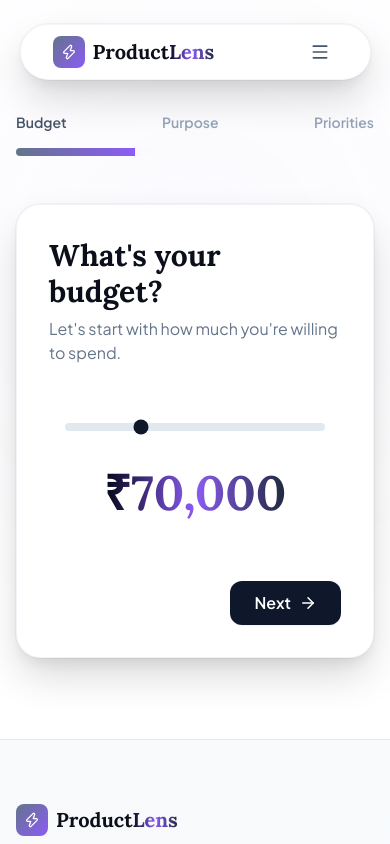
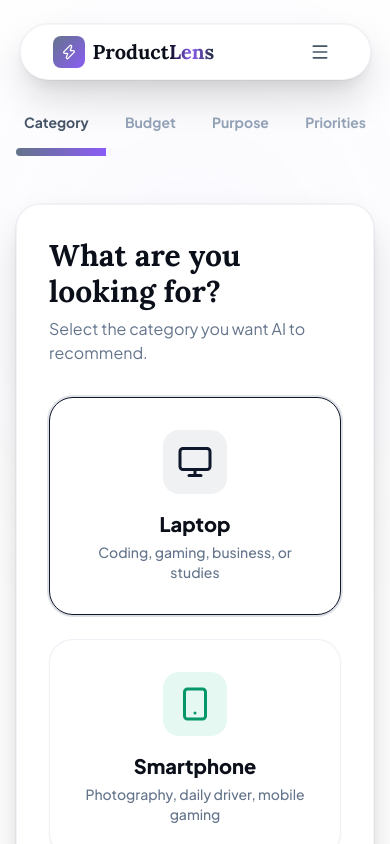
Before and after one commit to vivekdandotiya/Design, a React (Vite) app in the folder client/: page /recommend in a window 390 px wide. Shown: the top 844 px of the page. Built offline with nearby package versions, Linux system fonts and the light colour scheme.

Commit message:
feat: implement category selection step (laptops vs phones) in recommendation wizard with dynamic budgets and purposes

```diff
--- a/client/src/pages/RecommendPage.tsx
+++ b/client/src/pages/RecommendPage.tsx
@@ -1,7 +1,7 @@
 import React, { useState } from 'react';
 import { motion, AnimatePresence } from 'framer-motion';
 
-import { Sparkles, ArrowRight, ArrowLeft, Briefcase, Gamepad2, Video, GraduationCap, Monitor, Target } from 'lucide-react';
+import { Sparkles, ArrowRight, ArrowLeft, Briefcase, Gamepad2, Video, GraduationCap, Monitor, Target, Smartphone } from 'lucide-react';
 import api from '../lib/api';
 import ProductCard from '../components/ProductCard';
 import ScoreGauge from '../components/ScoreGauge';
@@ -9,7 +9,7 @@ import Badge from '../components/Badge';
 import type { RecommendationRequest, RecommendationResult } from '../types';
 import { cn } from '../lib/utils';
 
-const purposes = [
+const laptopPurposes = [
   { id: 'development', label: 'Development', icon: Monitor, desc: 'Coding, VMs, Docker' },
   { id: 'gaming', label: 'Gaming', icon: Gamepad2, desc: 'High FPS, AAA titles' },
   { id: 'creation', label: 'Content Creation', icon: Video, desc: 'Video editing, 3D' },
@@ -18,11 +18,21 @@ const purposes = [
   { id: 'general', label: 'General Use', icon: Target, desc: 'Media, web browsing' }
 ];
 
+const phonePurposes = [
+  { id: 'photography', label: 'Photography', icon: Video, desc: 'Clear photos, 4K videos' },
+  { id: 'gaming', label: 'Mobile Gaming', icon: Gamepad2, desc: 'High FPS, heavy games' },
+  { id: 'creation', label: 'Content Creation', icon: Sparkles, desc: 'Social media, vlogging' },
+  { id: 'business', label: 'Business', icon: Briefcase, desc: 'Work apps, calls, emails' },
+  { id: 'student', label: 'Student / Daily', icon: GraduationCap, desc: 'Chatting, notes, browsing' },
+  { id: 'general', label: 'General Use', icon: Target, desc: 'Calls, streaming, browsing' }
+];
+
 export const RecommendPage: React.FC = () => {
   const [step, setStep] = useState(1);
   const [loading, setLoading] = useState(false);
   const [result, setResult] = useState<RecommendationResult | null>(null);
   const [formData, setFormData] = useState<RecommendationRequest>({
+    category: 'laptop',
     budget: 70000,
     purpose: '',
     gaming: 50,
@@ -38,7 +48,7 @@ export const RecommendPage: React.FC = () => {
     try {
       const res = await api.post('/recommend', formData);
       setResult(res.data.data);
-      setStep(4); // Results step
+      setStep(5); // Results step
     } catch (error) {
       console.error('Recommendation failed', error);
     } finally {
@@ -46,17 +56,73 @@ export const RecommendPage: React.FC = () => {
     }
   };
 
+  const isPhone = formData.category === 'phone';
+  const minBudget = isPhone ? 10000 : 20000;
+  const maxBudget = isPhone ? 150000 : 250000;
+  const budgetStep = isPhone ? 2000 : 5000;
+
+  const renderStepCategory = () => (
+    <motion.div initial={{ opacity: 0, x: 20 }} animate={{ opacity: 1, x: 0 }} exit={{ opacity: 0, x: -20 }}>
+      <h2 className="text-3xl font-display font-bold mb-2 text-surface-900 dark:text-white">What are you looking for?</h2>
+      <p className="text-surface-500 mb-8">Select the category you want AI to recommend.</p>
+
+      <div className="grid grid-cols-1 sm:grid-cols-2 gap-6 mb-8 max-w-2xl mx-auto">
+        <button
+          onClick={() => {
+            setFormData({ ...formData, category: 'laptop', budget: 70000, purpose: '' });
+            handleNext();
+          }}
+          className={cn(
+            "p-8 rounded-3xl border text-center transition-all duration-300 hover:-translate-y-1 shadow-sm hover:shadow-lg flex flex-col items-center justify-center gap-4 bg-white dark:bg-surface-900/40",
+            formData.category === 'laptop'
+              ? 'border-primary-900 dark:border-primary-400 bg-white dark:bg-surface-900 ring-2 ring-primary-500/20'
+              : 'border-surface-200/60 dark:border-surface-800 hover:border-primary-300'
+          )}
+        >
+          <div className="w-16 h-16 rounded-2xl bg-primary-500/10 flex items-center justify-center text-primary-900 dark:text-primary-400">
+            <Monitor size={36} />
+          </div>
+          <div>
+            <h3 className="font-extrabold text-xl mb-1 text-surface-900 dark:text-white">Laptop</h3>
+            <p className="text-sm text-surface-500 font-medium">Coding, gaming, business, or studies</p>
+          </div>
+        </button>
+
+        <button
+          onClick={() => {
+            setFormData({ ...formData, category: 'phone', budget: 45000, purpose: '' });
+            handleNext();
+          }}
+          className={cn(
+            "p-8 rounded-3xl border text-center transition-all duration-300 hover:-translate-y-1 shadow-sm hover:shadow-lg flex flex-col items-center justify-center gap-4 bg-white dark:bg-surface-900/40",
+            formData.category === 'phone'
+              ? 'border-primary-900 dark:border-primary-400 bg-white dark:bg-surface-900 ring-2 ring-primary-500/20'
+              : 'border-surface-200/60 dark:border-surface-800 hover:border-primary-300'
+          )}
+        >
+          <div className="w-16 h-16 rounded-2xl bg-emerald-500/10 flex items-center justify-center text-emerald-600 dark:text-emerald-450">
+            <Smartphone size={36} />
+          </div>
+          <div>
+            <h3 className="font-extrabold text-xl mb-1 text-surface-900 dark:text-white">Smartphone</h3>
+            <p className="text-sm text-surface-500 font-medium">Photography, daily driver, mobile gaming</p>
+          </div>
+        </button>
+      </div>
+    </motion.div>
+  );
+
   const renderStep1 = () => (
     <motion.div initial={{ opacity: 0, x: 20 }} animate={{ opacity: 1, x: 0 }} exit={{ opacity: 0, x: -20 }}>
-      <h2 className="text-3xl font-display font-bold mb-2">What's your budget?</h2>
+      <h2 className="text-3xl font-display font-bold mb-2 text-surface-900 dark:text-white">What's your budget?</h2>
       <p className="text-surface-500 mb-12">Let's start with how much you're willing to spend.</p>
 
       <div className="mb-16 px-4">
         <input
           type="range"
-          min="20000"
-          max="200000"
-          step="5000"
+          min={minBudget}
+          max={maxBudget}
+          step={budgetStep}
           value={formData.budget}
           onChange={(e) => setFormData({...formData, budget: parseInt(e.target.value)})}
           className="w-full h-2 bg-surface-200 dark:bg-surface-800 rounded-lg appearance-none cursor-pointer accent-primary-900 dark:accent-primary-400"
@@ -68,19 +134,22 @@ export const RecommendPage: React.FC = () => {
         </div>
       </div>
 
-      <div className="flex justify-end">
+      <div className="flex justify-between">
+        <button onClick={handlePrev} className="btn-ghost"><ArrowLeft size={18} /> Back</button>
         <button onClick={handleNext} className="btn-primary shadow-sm hover:shadow">Next <ArrowRight size={18} /></button>
       </div>
     </motion.div>
   );
 
-  const renderStep2 = () => (
+  const renderStep2 = () => {
+    const currentPurposes = formData.category === 'phone' ? phonePurposes : laptopPurposes;
+    return (
       <motion.div initial={{ opacity: 0, x: 20 }} animate={{ opacity: 1, x: 0 }} exit={{ opacity: 0, x: -20 }}>
-      <h2 className="text-3xl font-display font-bold mb-2">Primary Purpose</h2>
+        <h2 className="text-3xl font-display font-bold mb-2 text-surface-900 dark:text-white">Primary Purpose</h2>
         <p className="text-surface-500 mb-8">What will you use this product for mostly?</p>
 
         <div className="grid grid-cols-1 sm:grid-cols-2 lg:grid-cols-3 gap-4 mb-8">
-        {purposes.map(p => {
+          {currentPurposes.map(p => {
             const Icon = p.icon;
             const isSelected = formData.purpose === p.id;
             return (
@@ -88,14 +157,14 @@ export const RecommendPage: React.FC = () => {
                 key={p.id}
                 onClick={() => setFormData({...formData, purpose: p.id})}
                 className={cn(
-                "p-6 rounded-2xl border text-left transition-all duration-300 hover:-translate-y-0.5 shadow-sm hover:shadow",
+                  "p-6 rounded-2xl border text-left transition-all duration-300 hover:-translate-y-0.5 shadow-sm hover:shadow bg-white dark:bg-surface-900/40",
                   isSelected
                     ? 'border-primary-900 dark:border-primary-400 bg-white dark:bg-surface-900 ring-2 ring-primary-500/20'
                     : 'border-surface-200/60 dark:border-surface-800 bg-white dark:bg-surface-900/40 hover:border-primary-300'
                 )}
               >
                 <Icon className={`mb-4 ${isSelected ? 'text-primary-900 dark:text-primary-400' : 'text-surface-400'}`} size={32} />
-              <h3 className="font-bold text-lg mb-1">{p.label}</h3>
+                <h3 className="font-bold text-lg mb-1 text-surface-900 dark:text-white">{p.label}</h3>
                 <p className="text-sm text-surface-500">{p.desc}</p>
               </button>
             );
@@ -108,6 +177,7 @@ export const RecommendPage: React.FC = () => {
         </div>
       </motion.div>
     );
+  };
 
   const renderStep3 = () => (
     <motion.div initial={{ opacity: 0, x: 20 }} animate={{ opacity: 1, x: 0 }} exit={{ opacity: 0, x: -20 }}>
@@ -131,7 +201,9 @@ export const RecommendPage: React.FC = () => {
         </div>
         <div>
           <div className="flex justify-between mb-2">
-            <label className="font-medium text-surface-700 dark:text-surface-300">Gaming Capability</label>
+            <label className="font-medium text-surface-700 dark:text-surface-300">
+              {formData.category === 'phone' ? 'Camera & Gaming Performance' : 'Gaming Capability'}
+            </label>
             <span className="text-primary-900 dark:text-primary-300 font-bold">{formData.gaming}%</span>
           </div>
           <input type="range" min="0" max="100" value={formData.gaming} onChange={e => setFormData({...formData, gaming: parseInt(e.target.value)})} className="w-full h-2 bg-surface-200 dark:bg-surface-800 rounded-lg appearance-none cursor-pointer accent-primary-900 dark:accent-primary-400" />
@@ -216,18 +288,19 @@ export const RecommendPage: React.FC = () => {
 
   return (
     <div className="section container-narrow py-12 mt-16 min-h-[80vh]">
-      {step < 4 && (
+      {step < 5 && (
         <div className="mb-12">
-          <div className="flex justify-between text-sm font-semibold text-surface-400 mb-4">
-            <span className={step >= 1 ? 'text-primary-600 dark:text-primary-400' : ''}>Budget</span>
-            <span className={step >= 2 ? 'text-primary-600 dark:text-primary-400' : ''}>Purpose</span>
-            <span className={step >= 3 ? 'text-primary-600 dark:text-primary-400' : ''}>Priorities</span>
+          <div className="flex justify-between text-sm font-bold text-surface-400 mb-4 px-2">
+            <span className={step >= 1 ? 'text-primary-600 dark:text-primary-400' : ''}>Category</span>
+            <span className={step >= 2 ? 'text-primary-600 dark:text-primary-400' : ''}>Budget</span>
+            <span className={step >= 3 ? 'text-primary-600 dark:text-primary-400' : ''}>Purpose</span>
+            <span className={step >= 4 ? 'text-primary-600 dark:text-primary-400' : ''}>Priorities</span>
           </div>
           <div className="h-2 bg-surface-250 dark:bg-surface-800 rounded-full overflow-hidden">
             <motion.div
               className="h-full bg-gradient-to-r from-primary-500 to-accent-violet shadow-glow"
-              initial={{ width: '33%' }}
-              animate={{ width: `${(step / 3) * 100}%` }}
+              initial={{ width: '25%' }}
+              animate={{ width: `${(step / 4) * 100}%` }}
               transition={{ duration: 0.3 }}
             />
           </div>
@@ -235,7 +308,7 @@ export const RecommendPage: React.FC = () => {
       )}
 
       <div className="glass rounded-3xl p-8 md:p-12 relative overflow-hidden">
-        {loading && step === 3 && (
+        {loading && step === 4 && (
           <div className="absolute inset-0 bg-white/70 dark:bg-surface-900/70 backdrop-blur-md z-10 flex flex-col items-center justify-center">
             <div className="w-12 h-12 border-3 border-primary-200 border-t-primary-600 rounded-full animate-spin mb-4" />
             <h3 className="text-xl font-bold font-display text-gradient">AI is searching and analyzing options...</h3>
@@ -243,10 +316,11 @@ export const RecommendPage: React.FC = () => {
         )}
 
         <AnimatePresence mode="wait">
-          {step === 1 && <motion.div key="1">{renderStep1()}</motion.div>}
-          {step === 2 && <motion.div key="2">{renderStep2()}</motion.div>}
-          {step === 3 && <motion.div key="3">{renderStep3()}</motion.div>}
-          {step === 4 && <motion.div key="4">{renderResults()}</motion.div>}
+          {step === 1 && <motion.div key="category">{renderStepCategory()}</motion.div>}
+          {step === 2 && <motion.div key="budget">{renderStep1()}</motion.div>}
+          {step === 3 && <motion.div key="purpose">{renderStep2()}</motion.div>}
+          {step === 4 && <motion.div key="priorities">{renderStep3()}</motion.div>}
+          {step === 5 && <motion.div key="results">{renderResults()}</motion.div>}
         </AnimatePresence>
       </div>
     </div>
--- a/client/src/types/index.ts
+++ b/client/src/types/index.ts
@@ -105,6 +105,7 @@ export interface RecommendationRequest {
   gaming: number;
   batteryImportance: number;
   portability: number;
+  category?: string;
 }
 
 export interface RecommendationResult {
```
Also changed, not shown: 2 other files (tests, documents, lock files or other folders). Lines whose indentation alone changed are shown as unchanged.
